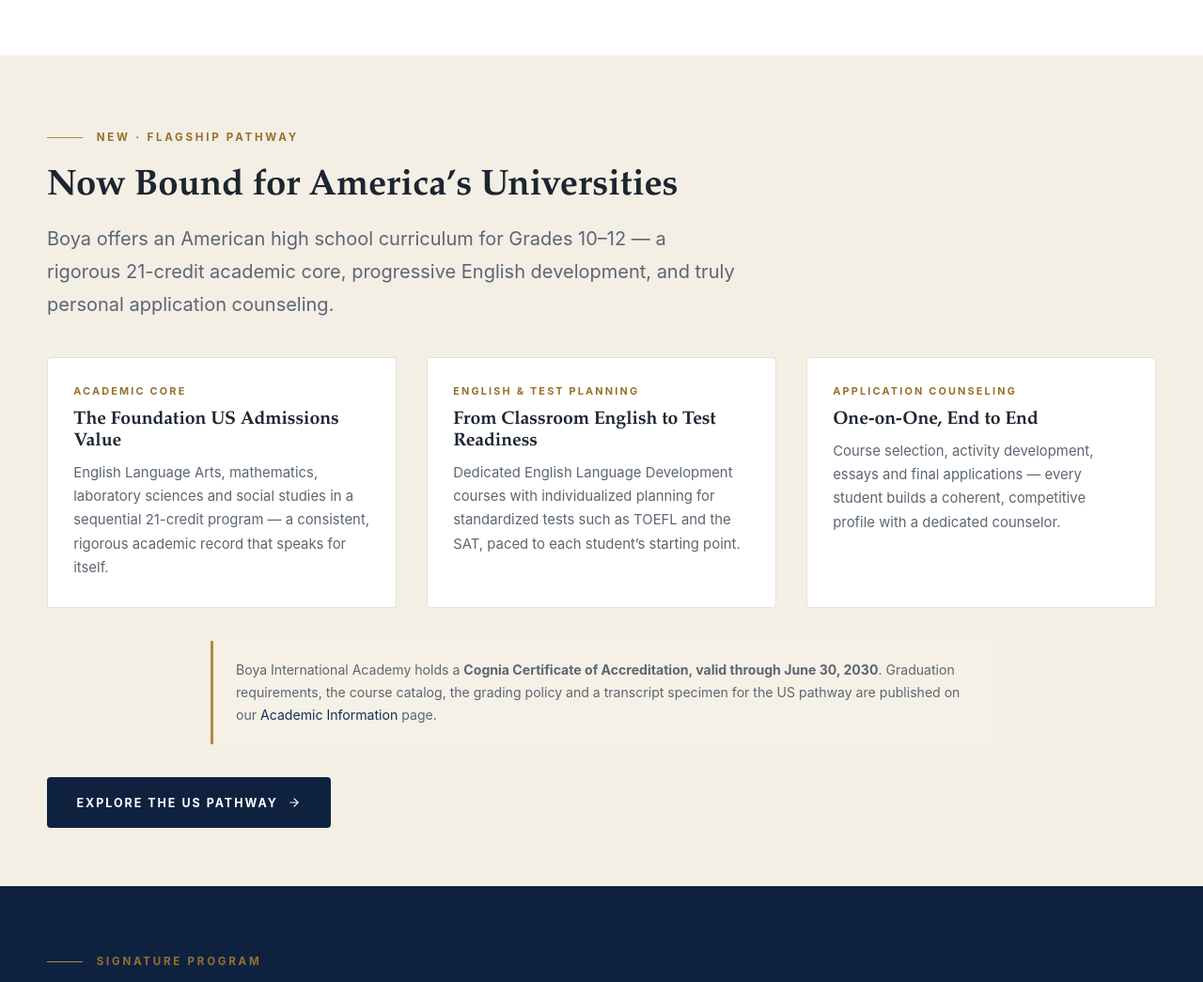
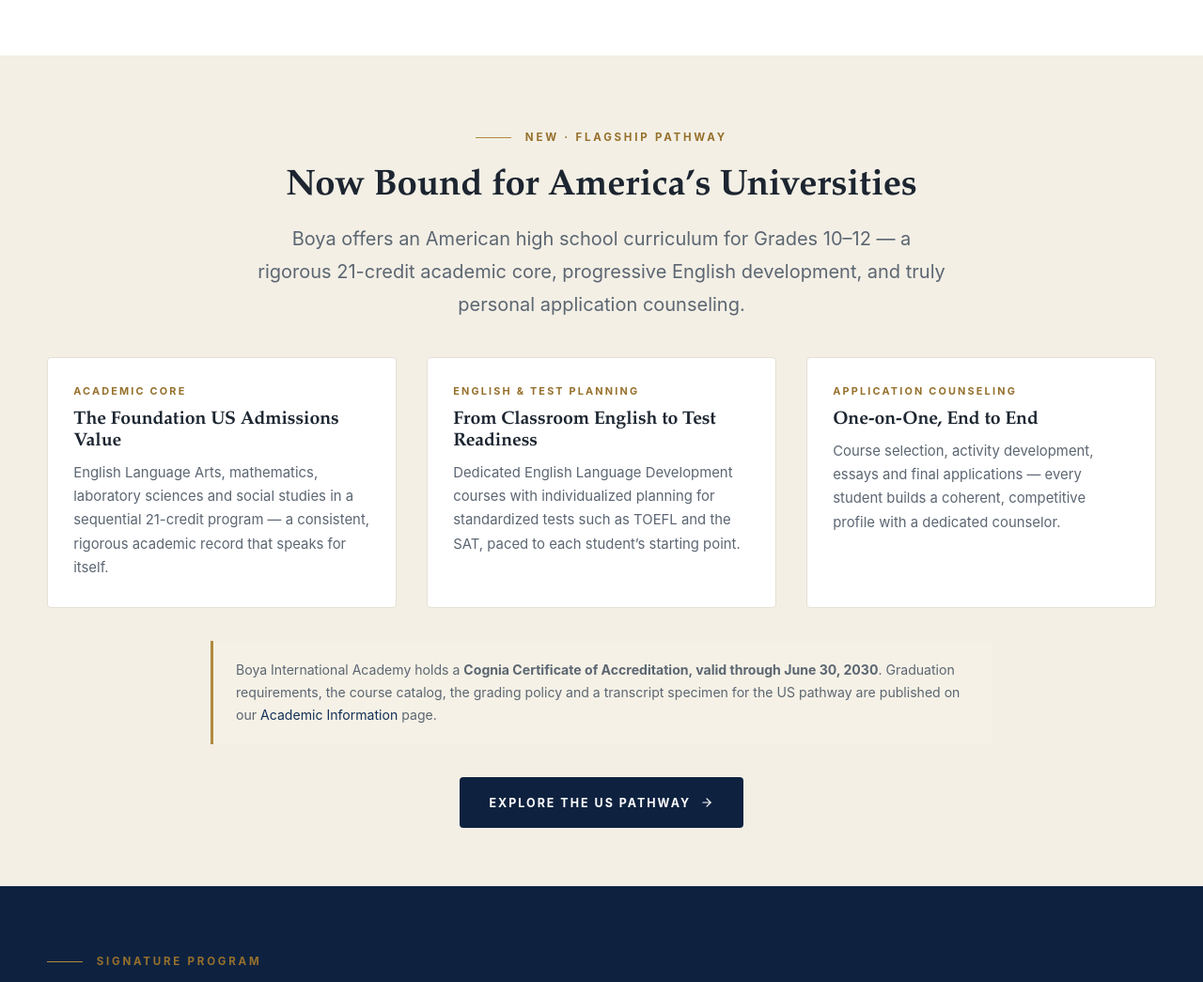
Before and after one commit to Yifei-code/boya-website, a plain HTML site: page index.html in a window 1280 px wide. Shown: the part 2204-3249 px from the top of the page at 94% size. Drawn offline with Linux system fonts and the light colour scheme.

Commit message:
美国旗舰板块恢复居中（用户决定：旗舰仪式感保留）

```diff
--- a/index.html
+++ b/index.html
@@ -113,7 +113,7 @@
 
 <section class="section section--tint">
   <div class="wrap">
-    <div class="section-head reveal">
+    <div class="section-head section-head--center reveal">
       <p class="eyebrow">New &middot; Flagship Pathway</p>
       <h2>Now Bound for America&rsquo;s Universities</h2>
       <p class="lead">Boya offers an American high school curriculum for Grades 10&ndash;12 — a rigorous 21-credit academic core, progressive English development, and truly personal application counseling.</p>
@@ -144,7 +144,7 @@
     <div class="note reveal" style="max-width:52rem;margin-inline:auto">
       Boya International Academy holds a <strong>Cognia Certificate of Accreditation, valid through June 30, 2030</strong>. Graduation requirements, the course catalog, the grading policy and a transcript specimen for the US pathway are published on our <a href="academic-information.html">Academic Information</a> page.
     </div>
-    <p style="margin-top:2.2rem"><a class="btn btn--solid" href="academics.html#us">Explore the US Pathway <svg viewBox="0 0 24 24" fill="none" stroke="currentColor" stroke-width="2" stroke-linecap="round" stroke-linejoin="round" aria-hidden="true"><line x1="5" y1="12" x2="19" y2="12"/><polyline points="12 5 19 12 12 19"/></svg></a></p>
+    <p style="text-align:center;margin-top:2.2rem"><a class="btn btn--solid" href="academics.html#us">Explore the US Pathway <svg viewBox="0 0 24 24" fill="none" stroke="currentColor" stroke-width="2" stroke-linecap="round" stroke-linejoin="round" aria-hidden="true"><line x1="5" y1="12" x2="19" y2="12"/><polyline points="12 5 19 12 12 19"/></svg></a></p>
   </div>
 </section>
 
```
Also changed, not shown: _msg.txt.
